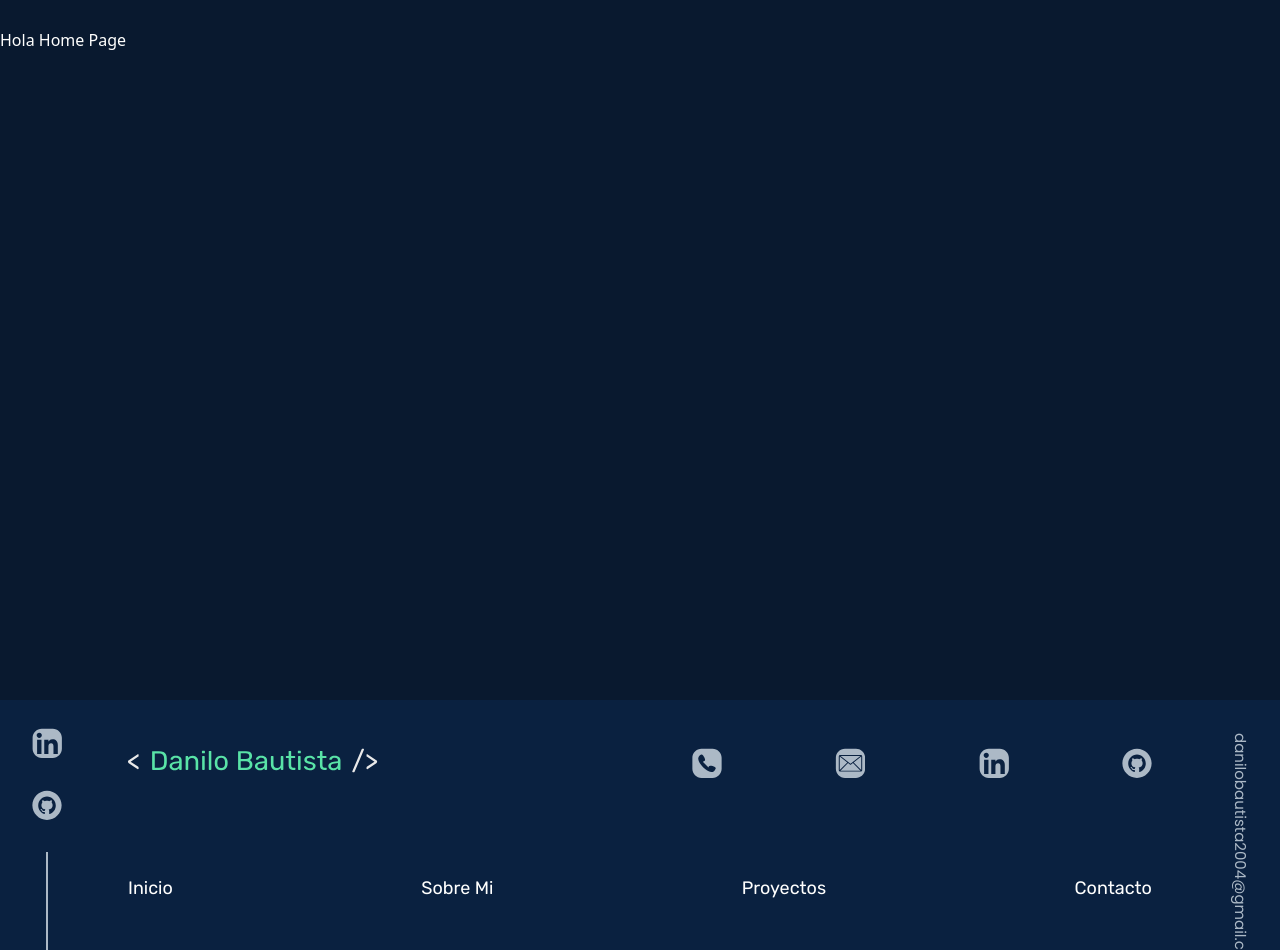
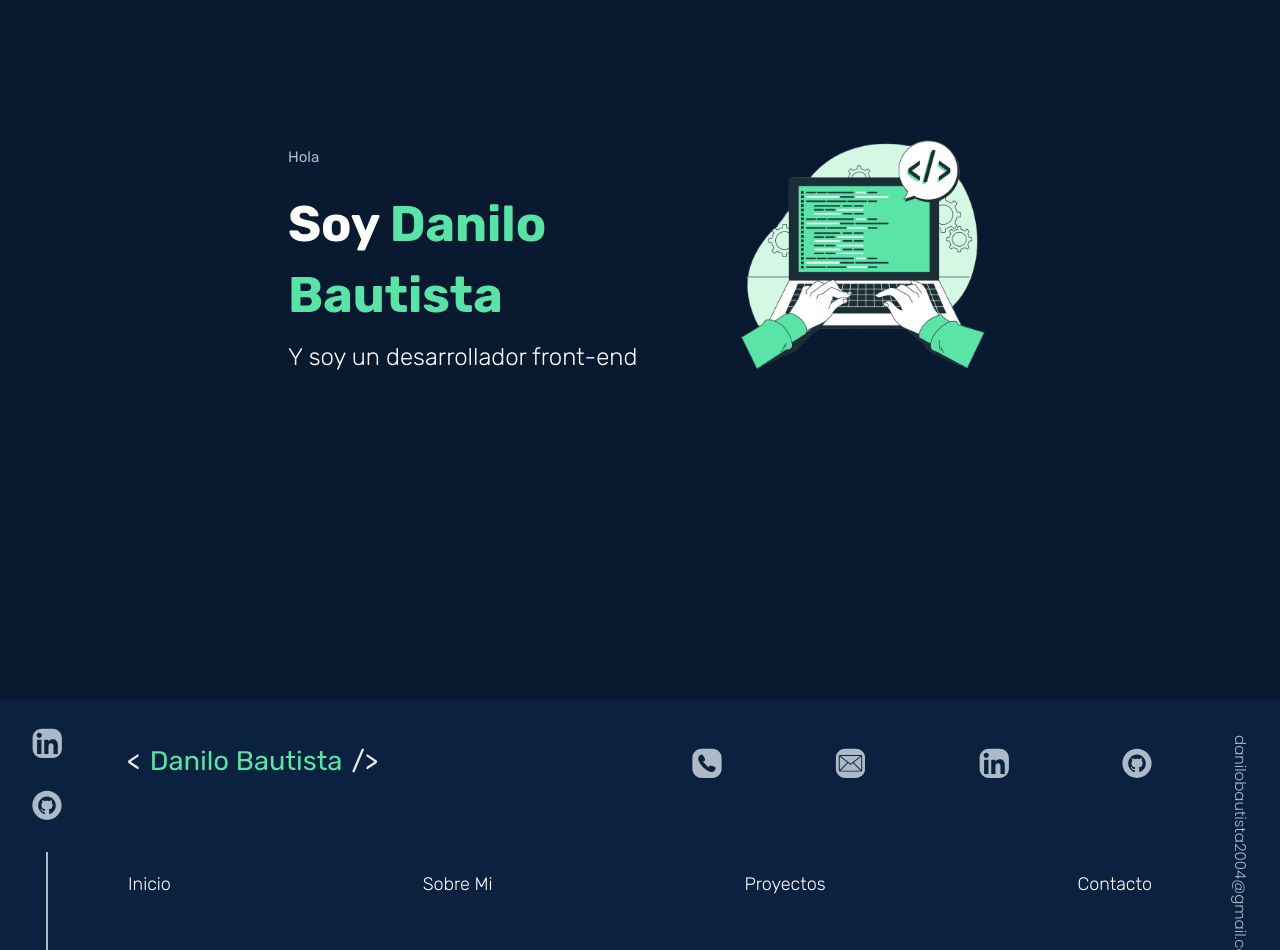
Before and after one commit to Danilo2504/portfolio, a Next.js app: page / in a window 1280 px wide. Shown: the part 100-1050 px from the top of the page. Built offline with nearby package versions, Linux system fonts and the light colour scheme.

Commit message:
CU-861n7gg1b - crear home page

```diff
--- a/src/app/Components/Common/ListOption.jsx
+++ b/src/app/Components/Common/ListOption.jsx
@@ -3,7 +3,7 @@ import Link from "next/link";
 
 function ListOption({ path, label }) {
   return (
-    <li className="hover:text-main whitespace-nowrap font-rubik font-regular transition-colors">
+    <li className="hover:text-main whitespace-nowrap font-rubik leading-medium font-regular transition-colors">
       <Link rel="noopener noreferrer" href={path}>
         {label}
       </Link>
--- a/src/app/PageComponents/HomePage.jsx
+++ b/src/app/PageComponents/HomePage.jsx
@@ -1,9 +1,28 @@
+import Image from "next/image";
 import React from "react";
 
 function HomePage() {
   return (
-    <div className="h-screen pt-32 text-white">
-      <h1>Hola Home Page</h1>
+    <div className="h-screen pt-32 px-52">
+      <div className="flex justify-between items-center pt-24 px-20">
+        <div className="flex flex-col font-rubik">
+          <h6 className="text-grey text-small leading-small mb-5">Hola</h6>
+          <h1 className="text-main text-big font-bold mb-2">
+            <span className="text-white">Soy </span>Danilo Bautista
+          </h1>
+          <h3 className="text-white text-medium_big leading-medium font-regular">
+            Y soy un desarrollador front-end
+          </h3>
+        </div>
+        <div>
+          <Image
+            src="/programmer-img.png"
+            alt="Imagen de programador con computadora"
+            width={280}
+            height={300}
+          />
+        </div>
+      </div>
     </div>
   );
 }
--- a/src/app/globals.css
+++ b/src/app/globals.css
@@ -14,7 +14,7 @@
     --color-grey: #acb9c6;
 
     /* Sizes */
-    --big-size: 60px;
+    --big-size: 50px;
     --medium-big-size: 24px;
     --medium-size: 20px;
     --medium-small-size: 18px;
@@ -25,15 +25,14 @@
     --form-text-size: 18px;
 
     /* Weights */
-    --regular: "300";
-    --medium: "400";
-    --bold: "700";
+    --regular: 300;
+    --medium: 400;
+    --bold: 700;
 
-    /* Paddings */
-    --header-hz-padding: 120px;
-    --sidebars-hz-padding: 40px;
-    --section-top-padding: 120px;
-    --title-vl-padding: 80px;
+    /* Line height */
+    --big: 71px;
+    --medium: 36px;
+    --small: 24px;
   }
 }
 
@@ -51,3 +50,14 @@ body {
 .writing-vertical {
   writing-mode: vertical-lr;
 }
+
+h1,
+h2,
+h3,
+h6,
+label,
+span {
+  font-weight: inherit;
+  font-size: inherit;
+  font-family: inherit;
+}
--- a/tailwind.config.js
+++ b/tailwind.config.js
@@ -21,7 +21,7 @@ module.exports = {
       grey: "var(--color-grey)",
     },
     fontSize: {
-      big: "var(--big-size)",
+      big: ["var(--big-size)", "var(--big)"],
       medium_big: "var(--medium-big-size)",
       medium: "var(--medium-size)",
       medium_small: "var(--medium-small-size)",
@@ -35,6 +35,10 @@ module.exports = {
       medium: "var(--medium)",
       bold: "var(--bold)",
     },
+    lineHeight: {
+      medium: "var(--medium)",
+      small: "var(--small)",
+    },
   },
   plugins: [],
 };
```
Also changed, not shown: public/programmer-img.png (added).
